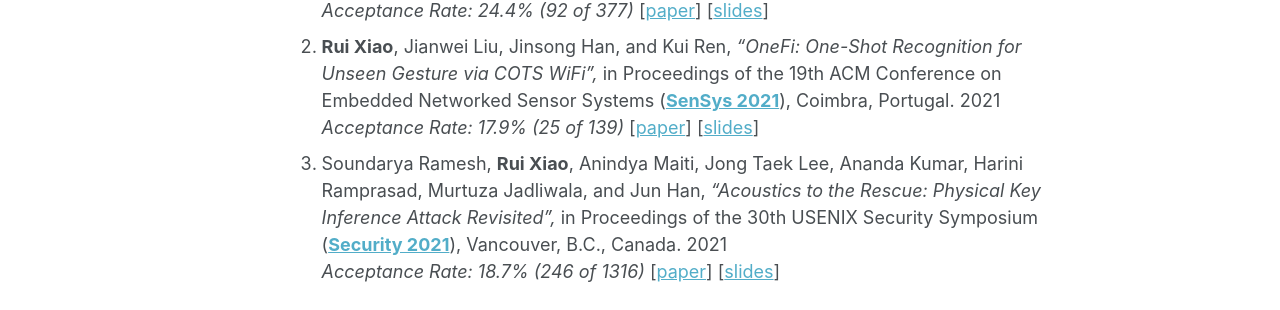
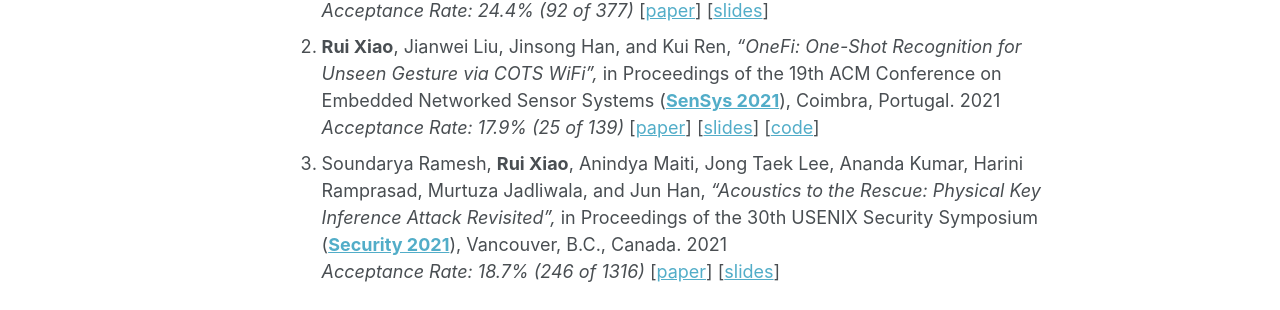
Before and after one commit to ruixiao24/ruixiao24.github.io, a Jekyll site: the page built from _pages/about.md, in a window 1280 px wide and 1302 px high. Shown: the part 810-1120 px from the top of the window. Built offline with Jekyll 4.4.1, drawn with Linux system fonts in a browser that asks for light colours.

Commit message:
Update about.md

```diff
--- a/_pages/about.md
+++ b/_pages/about.md
@@ -15,7 +15,6 @@
 From 2020/1 to 2020/6, I was an undergraduate research assistant in SENSG Lab, led by [Dr. Jun Han](http://www.junhan.org/), at National University of Singapore. I received my B.S. in Physics with honors at Zhejiang University in 2020.
 
 # News
-
 - 06/2023. One paper is conditionally accepted at **[MobiCom 2023](https://sigmobile.org/mobicom/2023/)**.
 - 11/2021. OneFi is selected as the best paper candidate. [5 out of 139 submissions]
 - 09/2021. Our paper, “Onefi: One-shot Recognition for Unseen Gesture via COTS WiFi” is accepted and will appear at **[SenSys 2021](https://sensys.acm.org/2021/)**.
@@ -26,7 +25,7 @@
 1. **Rui Xiao**, Tianyu Li, Soundarya Ramesh, Jun Han, and Jinsong Han, *"MagTracer: Detecting GPU Cryptojacking Attacks via Magnetic Leakage Signals"*, in Proceedings of the 29th International Conference on Mobile Computing and Networking (**[MobiCom 2023](https://sigmobile.org/mobicom/2023/)**), Madrid, Spain. 2023
     *Acceptance Rate: 24.4% (92 of 377)* [[paper](https://ruixiao24.github.io/files/magtracer-mobicom23.pdf)] [[slides](https://ruixiao24.github.io/files/MagTracer-mobicom23.pptx)]
 1. **Rui Xiao**, Jianwei Liu, Jinsong Han, and Kui Ren, *"OneFi: One-Shot Recognition for Unseen Gesture via COTS WiFi",* in Proceedings of the 19th ACM Conference on Embedded Networked Sensor Systems (**[SenSys 2021](https://sensys.acm.org/2021/)**), Coimbra, Portugal. 2021
-    *Acceptance Rate: 17.9% (25 of 139)* [[paper](https://ruixiao24.github.io/files/rui_onefi.pdf)] [[slides](https://ruixiao24.github.io/files/onefi-sensys21.pptx)]
+    *Acceptance Rate: 17.9% (25 of 139)* [[paper](https://ruixiao24.github.io/files/rui_onefi.pdf)] [[slides](https://ruixiao24.github.io/files/onefi-sensys21.pptx)] [[code](https://github.com/ruixiao24/onefi)]
 1. Soundarya Ramesh, **Rui Xiao**, Anindya Maiti, Jong Taek Lee, Ananda Kumar, Harini Ramprasad, Murtuza Jadliwala, and Jun Han, *"Acoustics to the Rescue: Physical Key Inference Attack Revisited",* in Proceedings of the 30th USENIX Security Symposium
        (**[Security 2021](https://www.usenix.org/conference/usenixsecurity21)**), Vancouver, B.C., Canada. 2021
     *Acceptance Rate: 18.7% (246 of 1316)* [[paper](https://www.usenix.org/system/files/sec21fall-ramesh.pdf)] [[slides](https://www.usenix.org/system/files/sec21_slides_ramesh.pdf)]
```
